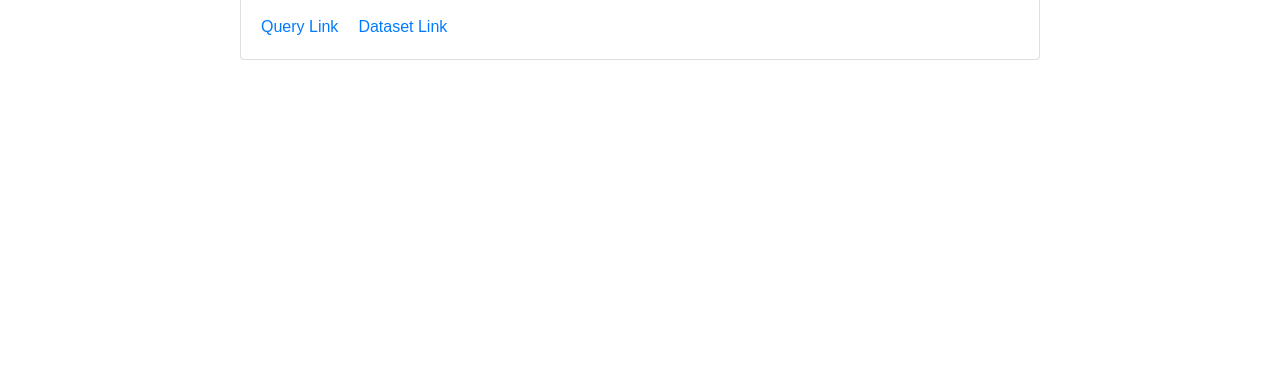
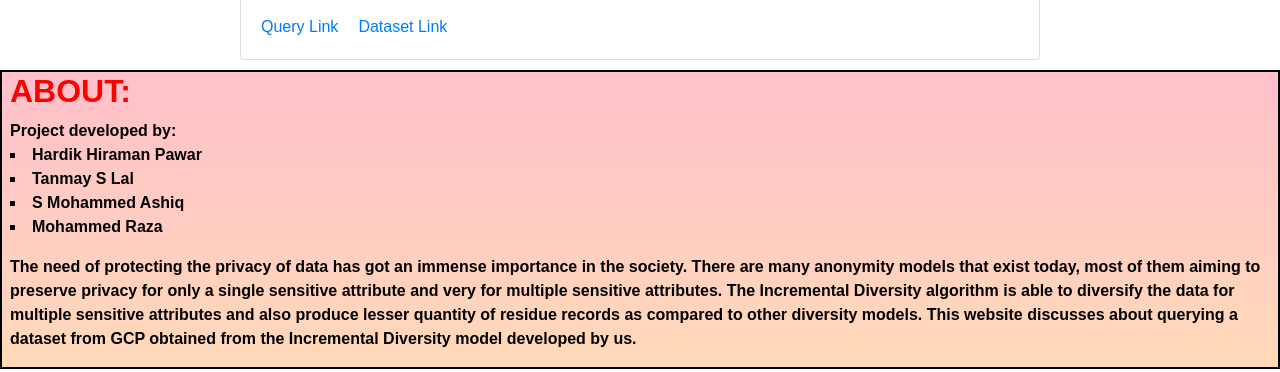
Before and after one commit to Hardvan/Website-Incremental-Diversity, a React (Create React App) app in the folder Website/my-app/: page / in a window 1280 px wide. Shown: the part 1130-1502 px from the top of the page. Before the commit the page ends 1200 px from the top, so only its background shows below. Built offline with nearby package versions, Linux system fonts and the light colour scheme.

Commit message:
Add About and Footer to website

```diff
--- a/Website/my-app/src/components/App.jsx
+++ b/Website/my-app/src/components/App.jsx
@@ -3,12 +3,16 @@ import "../styles.css";
 // Importing Components
 import Headers from "./Headers";
 import Queries from "./Queries";
+import About from "./About";
+import Footer from "./Footer";
 
 function App() {
   return (
     <div className="App">
       <Headers />
       <Queries />
+      <About />
+      <Footer />
     </div>
   );
 }
```
